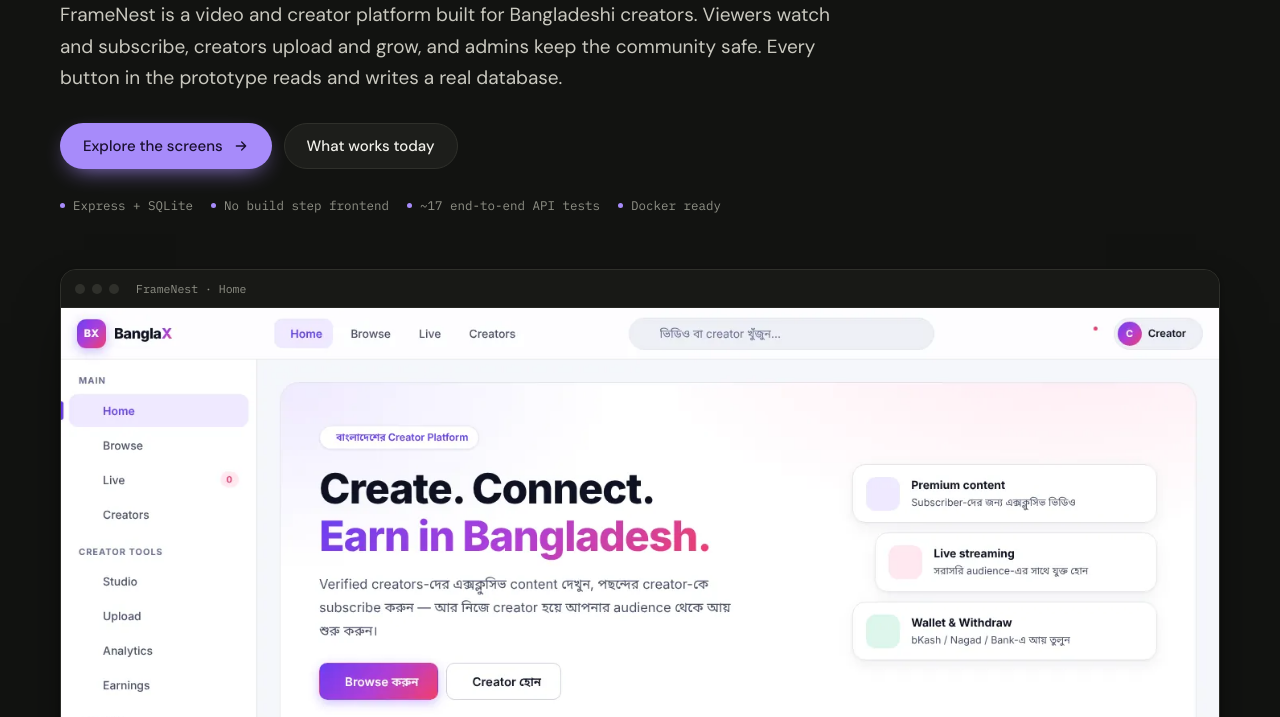
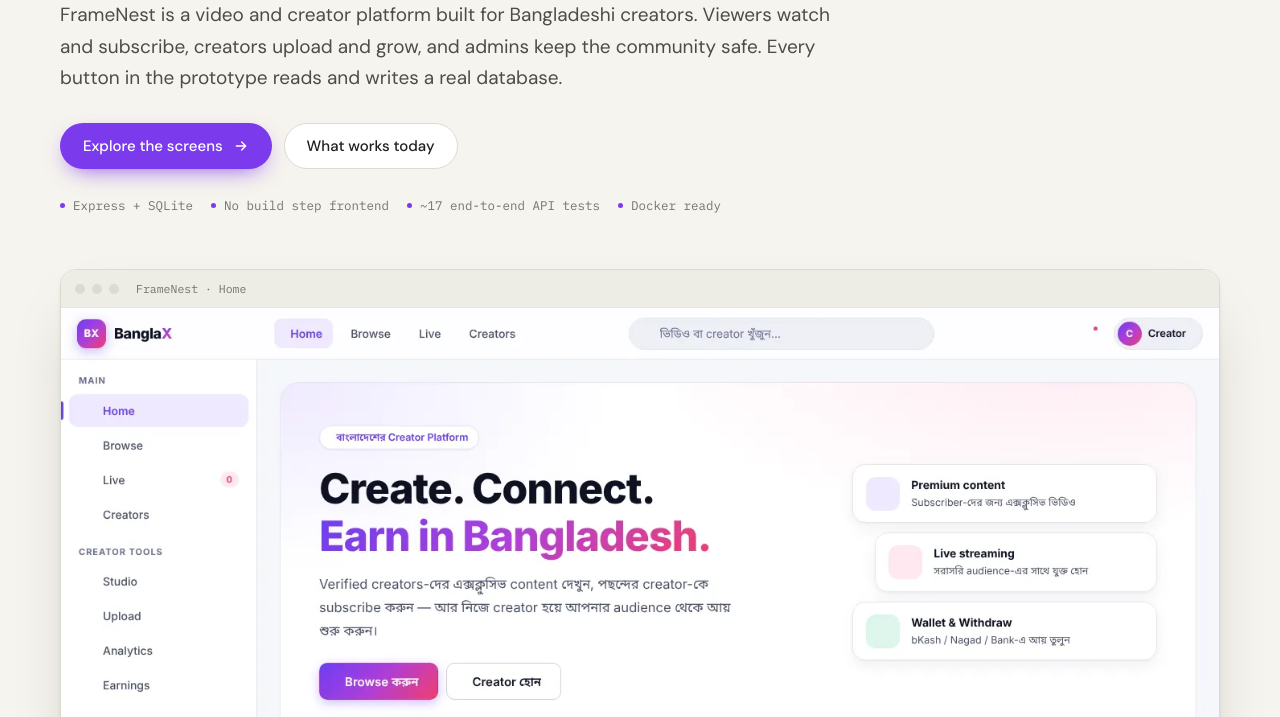
Before and after one commit to hellosifat-dev/framenest-site, a plain HTML site: page index.html in a window 1280 px wide. Shown: the part 383-1100 px from the top of the page. Drawn offline with Linux system fonts and the dark colour scheme.

Commit message:
Open the website in light theme by default

```diff
--- a/base.css
+++ b/base.css
@@ -21,15 +21,6 @@
   --radius: 14px;
   --wrap: 1160px;
   color-scheme: light;
-}
-@media (prefers-color-scheme: dark) {
-  :root:not([data-theme="light"]) {
-    --bg: #121311; --bg-2: #181916; --surface: #1d1e1b; --ink: #f1f0ea; --ink-2: #c9c8bf;
-    --muted: #8f9086; --line: #2f302b; --line-2: #262723;
-    --shadow: 0 1px 2px rgb(0 0 0 / .3), 0 12px 32px -12px rgb(0 0 0 / .6);
-    --shadow-lg: 0 2px 4px rgb(0 0 0 / .3), 0 30px 60px -24px rgb(0 0 0 / .8);
-    color-scheme: dark;
-  }
 }
 :root[data-theme="dark"] {
   --bg: #121311; --bg-2: #181916; --surface: #1d1e1b; --ink: #f1f0ea; --ink-2: #c9c8bf;
--- a/base.js
+++ b/base.js
@@ -5,9 +5,8 @@
 
   function stored() { try { return localStorage.getItem(KEY); } catch (e) { return null; } }
   function save(v) { try { localStorage.setItem(KEY, v); } catch (e) {} }
-  function systemDark() { return window.matchMedia && matchMedia('(prefers-color-scheme: dark)').matches; }
 
-  var initial = stored() || (systemDark() ? 'dark' : 'light');
+  var initial = stored() || 'light'; // light by default; the toggle switches to dark
   root.setAttribute('data-theme', initial);
 
   document.addEventListener('DOMContentLoaded', function () {
```
